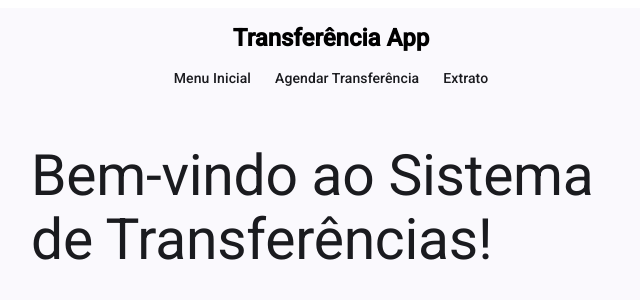
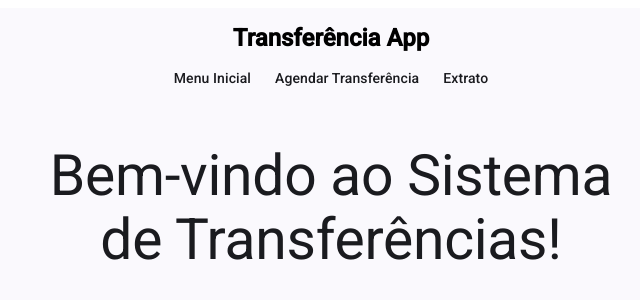
Before and after one commit to Igorino/transferencia-app, an Angular app: page / in a window 1280 px wide. Shown: the top 300 px of the page, without its empty margins (309-949 px from the left). Built offline with nearby package versions, Linux system fonts and the light colour scheme.

Commit message:
Centralizado títulos

```diff
--- a/src/app/menu-inicial/menu-inicial.component.scss
+++ b/src/app/menu-inicial/menu-inicial.component.scss
@@ -3,4 +3,6 @@
     max-width: 600px;
     margin: 0 auto;
     padding: 20px;
+    align-items: center;
+    text-align: center;
   }
--- a/src/app/transferencia-agendar/transferencia-agendar.component.html
+++ b/src/app/transferencia-agendar/transferencia-agendar.component.html
@@ -1,6 +1,6 @@
 <!-- transferencia-agendar.component.html -->
 <div class="container">
-  <h2>Agendar Transferência</h2>
+  <h2 style="text-align: center;">Agendar Transferência</h2>
   <form (ngSubmit)="agendarTransferencia()" #transferenciaForm="ngForm">
     <mat-form-field appearance="fill">
       <mat-label>Conta de Origem</mat-label>
--- a/src/app/transferencia-extrato/transferencia-extrato.component.html
+++ b/src/app/transferencia-extrato/transferencia-extrato.component.html
@@ -1,6 +1,6 @@
 <!-- transferencia-extrato.component.html -->
 <div class="container">
-  <h2>Extrato de Transferências</h2>
+  <h2 style="text-align: center;">Extrato de Transferências</h2>
   <div class="mat-elevation-z8">
     <table mat-table [dataSource]="transferencias" class="mat-table">
 
```
